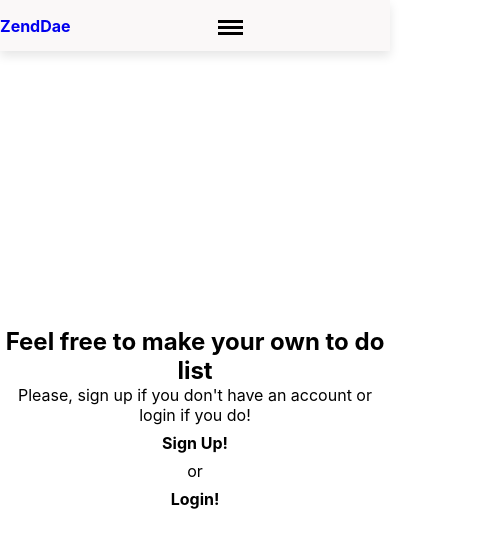
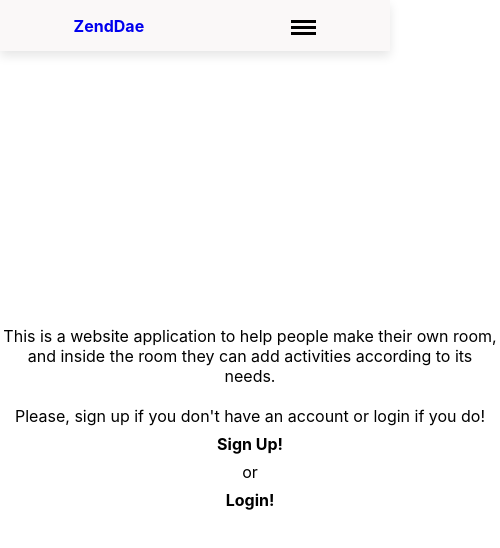
Before and after one commit to church-project-one/unsere-raum-client, a React (Create React App) app: page / in a window 390 px wide. Shown: the top 548 px of the page, 500 px wide, since content can reach past the window. Built offline with nearby package versions, Linux system fonts and the light colour scheme.

Commit message:
styling home page

```diff
--- a/src/App.css
+++ b/src/App.css
@@ -7,7 +7,7 @@ header {
   position: fixed;
   top: 0; left: 0; right: 0;
   display: flex;
-  justify-content: end;
+  justify-content: space-around;
   align-items: center;
   box-shadow: 0 5px 10px rgba(0, 0, 0, 0.1);
   z-index: 1000;
@@ -520,7 +520,6 @@ table tbody tr td {
   }
 
   .hamburger-menu {
-    margin: 0 auto;
     display: block;
   }
 
@@ -558,7 +557,12 @@ table tbody tr td {
     flex-direction: column;
     justify-content: center;
     margin-top: 2.5em;
-    margin-bottom: 0;
+    margin-bottom: 0.5em;
+  }
+
+  #home-page {
+    width: 500px;
+    margin: 0 auto;
   }
 
   .myhome-page-nav {
--- a/src/pages/HomePage.js
+++ b/src/pages/HomePage.js
@@ -3,7 +3,12 @@ import { Link } from "react-router-dom";
 function HomePage() {
   return(
     <div id="home-page">
-      <h2>Feel free to make your own to do list</h2>
+      <p>This is a website application to help people make their own room,<br></br>
+          and inside the room they can
+          add activities according to its needs.
+      <br></br>
+      <br></br>
+      </p>
       <p>Please, sign up if you don't have an account or login if you do!</p>
 
       <Link to="/signup">Sign Up!</Link> <p> or </p>
```
